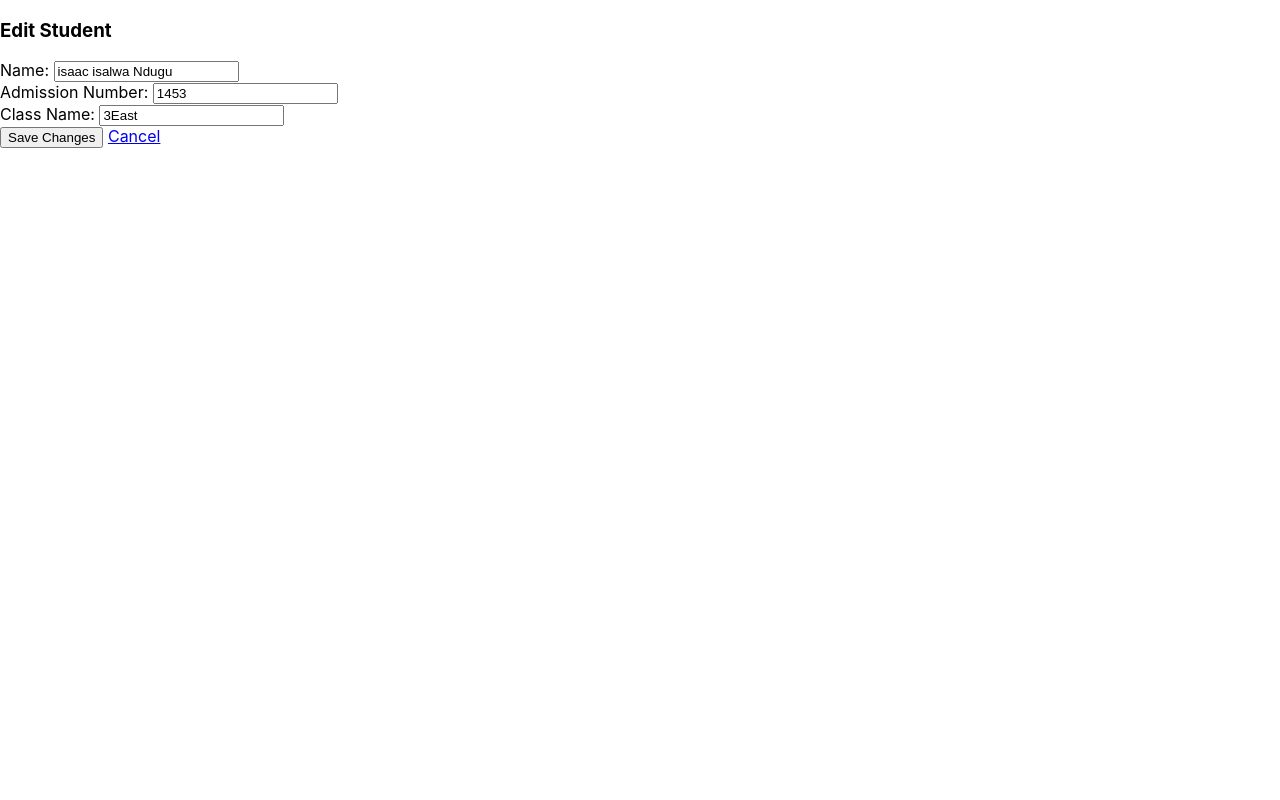
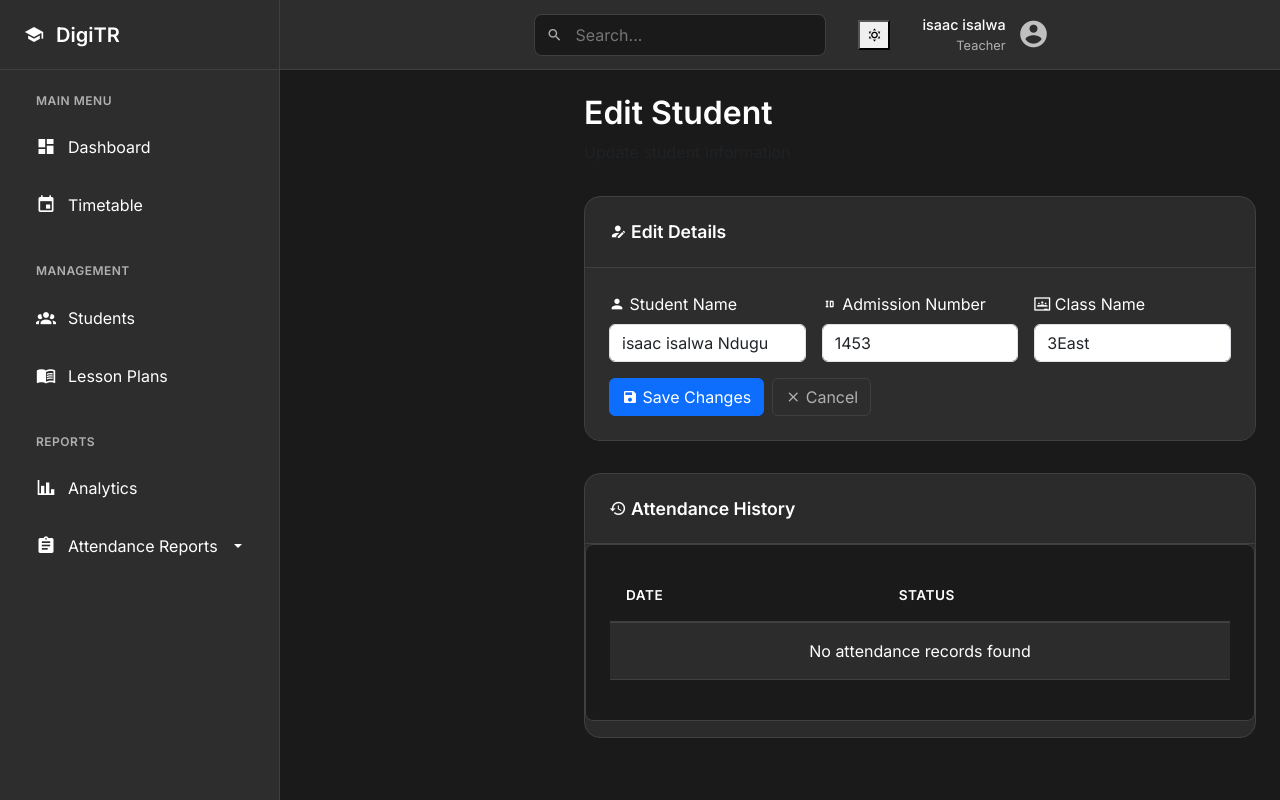
Before and after one commit to isalwa-labs/Tr_manager, a Flask app: page /students/edit/1 in a window 1280 px wide. Run offline with Flask 3, Linux system fonts and the light colour scheme; a user stored in the database is signed in; some libraries are stand-ins or nearby versions.

Commit message:
Finalized 95percent

```diff
--- a/chatgpt/app/routes.py
+++ b/chatgpt/app/routes.py
@@ -188,22 +188,52 @@
 @main.route('/students/edit/<int:student_id>', methods=['GET', 'POST'])
 @login_required
 def edit_student(student_id):
-    from .models import Student
+    from .models import Student, AttendanceRecord
     from . import db
 
-    student = Student.query.get_or_404(student_id)
+    # Changed to left outer join and added order by for attendance records
+    student = (
+        Student.query
+        .outerjoin(AttendanceRecord)  # Use outerjoin instead of join
+        .filter(Student.id == student_id)
+        .first_or_404()
+    )
 
     if request.method == 'POST':
+        # Validate unique admission number except for current student
+        existing = Student.query.filter(
+            Student.admission_number == request.form.get('admission_number'),
+            Student.id != student_id
+        ).first()
+
+        if existing:
+            flash('Admission number already exists', 'warning')
+            return render_template('edit_student.html', student=student)
+
         student.name = request.form.get('name')
         student.admission_number = request.form.get('admission_number')
         student.class_name = request.form.get('class_name')
 
-        db.session.commit()
-        flash('Student updated successfully!', 'success')
-        return redirect(url_for('main.manage_students'))
+        try:
+            db.session.commit()
+            flash('Student updated successfully!', 'success')
+            return redirect(url_for('main.manage_students'))
+        except Exception as e:
+            db.session.rollback()
+            flash('An error occurred while updating the student.', 'danger')
+            return render_template('edit_student.html', student=student)
 
-    return render_template('edit_student.html', student=student)
+    # Get attendance records separately
+    attendance_records = (
+        AttendanceRecord.query
+        .filter_by(student_id=student.id)
+        .order_by(AttendanceRecord.date.desc())
+        .all()
+    )
 
+    return render_template('edit_student.html',
+                         student=student,
+                         attendance_records=attendance_records)
 
 @main.route('/students/delete/<int:student_id>', methods=['POST'])
 @login_required
--- a/chatgpt/app/static/css/dashboard.css
+++ b/chatgpt/app/static/css/dashboard.css
@@ -36,7 +36,10 @@
 
 .content-wrapper {
     padding: 2rem;
-    margin-top: 70px; /* Height of navbar */
+    margin-top: 70px;
+    max-width: 100%; /* Changed from fixed width */
+    margin-right: auto;
+    margin-left: auto;
 }
 
 /* Dashboard Layout */
@@ -66,9 +69,9 @@
 /* Stats Grid */
 .stats-grid {
     display: grid;
-    grid-template-columns: repeat(auto-fit, minmax(280px, 1fr));
+    grid-template-columns: repeat(auto-fit, minmax(250px, 1fr));
     gap: 1.5rem;
-    margin-bottom: 2rem;
+    width: 100%; /* Ensure full width */
 }
 
 .stat-card {
@@ -230,7 +233,15 @@
     color: var(--text-primary);
 }
 
+
 /* Responsive Design */
+@media (max-width: 1400px) {
+    .content-wrapper {
+        padding: 1.5rem;
+    }
+}
+
+
 @media (max-width: 768px) {
     .stats-grid {
         grid-template-columns: 1fr;
@@ -255,6 +266,10 @@
     .main-content {
         margin-left: 0;
         width: 100%;
+    }
+
+    .content-wrapper {
+        padding: 1rem;
     }
 
     .sidebar.active + .main-content {
--- a/chatgpt/app/templates/edit_student.html
+++ b/chatgpt/app/templates/edit_student.html
@@ -1,29 +1,103 @@
-<!DOCTYPE html>
-<html lang="en">
-<head>
-  <meta charset="UTF-8">
-  <title>Mark Attendance</title>
-  <link rel="stylesheet" href="{{ url_for('static', filename='css/styles.css') }}">
-</head>
-<body>
-<div class="container mt-4">
-    <h3>Edit Student</h3>
-    <form method="POST">
-        <div class="mb-3">
-            <label>Name:</label>
-            <input name="name" class="form-control" value="{{ student.name }}" required>
+{% extends "base.html" %}
+
+{% block title %}Edit Student - DigiTR{% endblock %}
+
+{% block content %}
+<div class="dashboard-container">
+    <main class="main-content">
+        <div class="content-wrapper">
+            <div class="dashboard-header">
+                <h1>Edit Student</h1>
+                <p class="text-muted">Update student information</p>
+            </div>
+
+            <div class="dashboard-card">
+                <div class="card-header">
+                    <h3>
+                        <i class="mdi mdi-account-edit"></i>
+                        Edit Details
+                    </h3>
+                </div>
+                <div class="card-body p-4">
+                    <form method="POST" class="row g-3">
+                        <div class="col-md-4">
+                            <label class="form-label">
+                                <i class="mdi mdi-account"></i> Student Name
+                            </label>
+                            <input type="text" name="name" class="form-control"
+                                   value="{{ student.name }}" required>
+                        </div>
+
+                        <div class="col-md-4">
+                            <label class="form-label">
+                                <i class="mdi mdi-identifier"></i> Admission Number
+                            </label>
+                            <input type="text" name="admission_number" class="form-control"
+                                   value="{{ student.admission_number }}" required>
+                        </div>
+
+                        <div class="col-md-4">
+                            <label class="form-label">
+                                <i class="mdi mdi-google-classroom"></i> Class Name
+                            </label>
+                            <input type="text" name="class_name" class="form-control"
+                                   value="{{ student.class_name }}" required>
+                        </div>
+
+                        <div class="col-12">
+                            <div class="d-flex gap-2">
+                                <button type="submit" class="btn btn-primary">
+                                    <i class="mdi mdi-content-save"></i> Save Changes
+                                </button>
+                                <a href="{{ url_for('main.manage_students') }}" class="btn btn-outline-secondary">
+                                    <i class="mdi mdi-close"></i> Cancel
+                                </a>
+                            </div>
+                        </div>
+                    </form>
+                </div>
+            </div>
+
+            <!-- Student History Card -->
+            <div class="dashboard-card mt-4">
+                <div class="card-header">
+                    <h3>
+                        <i class="mdi mdi-history"></i>
+                        Attendance History
+                    </h3>
+                </div>
+                <div class="table-responsive">
+                    <table class="table">
+                        <thead>
+                            <tr>
+                                <th>Date</th>
+                                <th>Status</th>
+                            </tr>
+                        </thead>
+                        <tbody>
+                            {% if student.attendance_records %}
+                                {% for record in student.attendance_records %}
+                                <tr>
+                                    <td>{{ record.date|date }}</td>
+                                    <td>
+                                        <span class="badge bg-{{ 'success' if record.status == 'Present' else 'danger' }}">
+                                            {{ record.status }}
+                                        </span>
+                                    </td>
+                                </tr>
+                                {% endfor %}
+                            {% else %}
+                                <tr>
+                                    <td colspan="2" class="text-center text-muted">
+                                        No attendance records found
+                                    </td>
+                                </tr>
+                            {% endif %}
+                        </tbody>
+                    </table>
+                </div>
+            </div>
         </div>
-        <div class="mb-3">
-            <label>Admission Number:</label>
-            <input name="admission_number" class="form-control" value="{{ student.admission_number }}" required>
-        </div>
-        <div class="mb-3">
-            <label>Class Name:</label>
-            <input name="class_name" class="form-control" value="{{ student.class_name }}" required>
-        </div>
-        <button type="submit" class="btn btn-primary">Save Changes</button>
-        <a href="{{ url_for('main.manage_students') }}" class="btn btn-secondary">Cancel</a>
-    </form>
+    </main>
 </div>
-</body>
-</html>
+{% endblock %}
```
Also changed, not shown: chatgpt/app/static/images/image.png (added), chatgpt/instance/db.sqlite.
